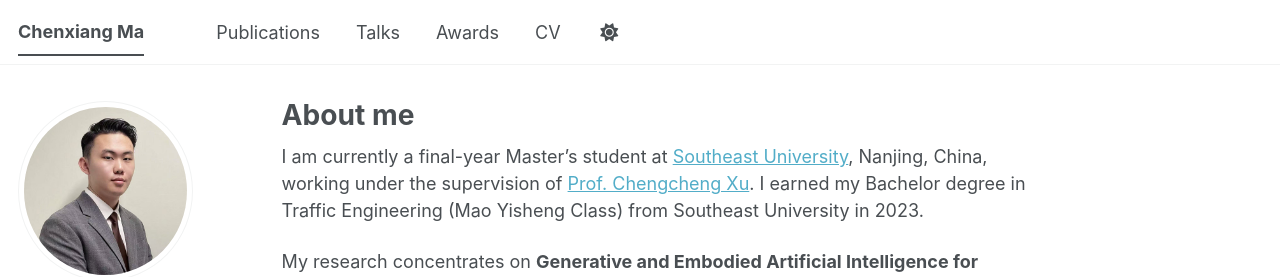
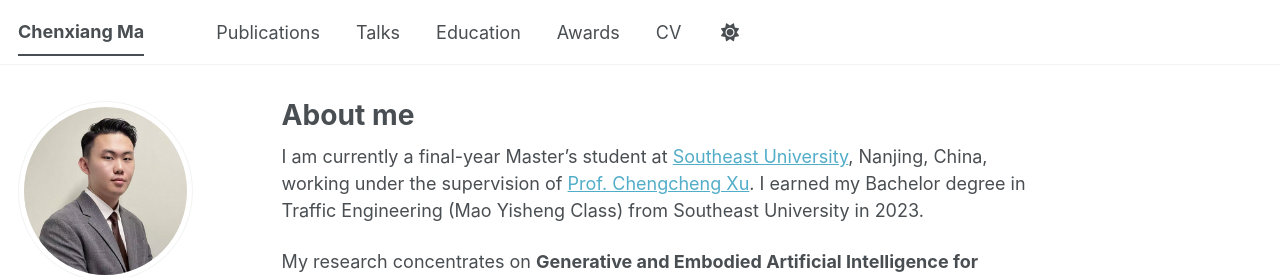
Before and after one commit to macxii23/macxii23.github.io, a Jekyll site: the page built from _pages/about.md, in a window 1280 px wide. Shown: the top 277 px of the page. Built offline with Jekyll 4.4.1, drawn with Linux system fonts in a browser that asks for light colours; some web fonts are replaced; a script bundle is joined from its source files by our own code; library files that are not in the unit come from our copies.

Commit message:
Update navigation.yml

```diff
--- a/_data/navigation.yml
+++ b/_data/navigation.yml
@@ -14,6 +14,9 @@ main:
   - title: "Talks"
     url: /talks/
 
+  - title: "Education"
+    url: /education/
+
   - title: "Awards"
     url: /awards/
 
```
